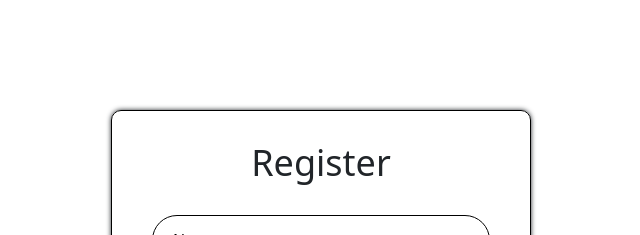
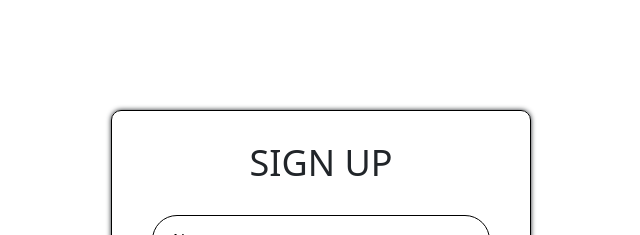
Before and after one commit to Nurzada21/SkillDev, a plain HTML site: page register.html in a window 1280 px wide. Shown: the top 235 px of the page, without its empty margins (319-959 px from the left). Drawn offline with nearby package versions, Linux system fonts and the light colour scheme.

Commit message:
update register.html

```diff
--- a/register.html
+++ b/register.html
@@ -14,7 +14,7 @@
 
     <section>
       <div class="wrapper">
-            <h1>Register</h1>
+            <h1>SIGN UP</h1>
             <div class="input-box">
                 <input type="text" placeholder="Name" required>
             </div>
```
